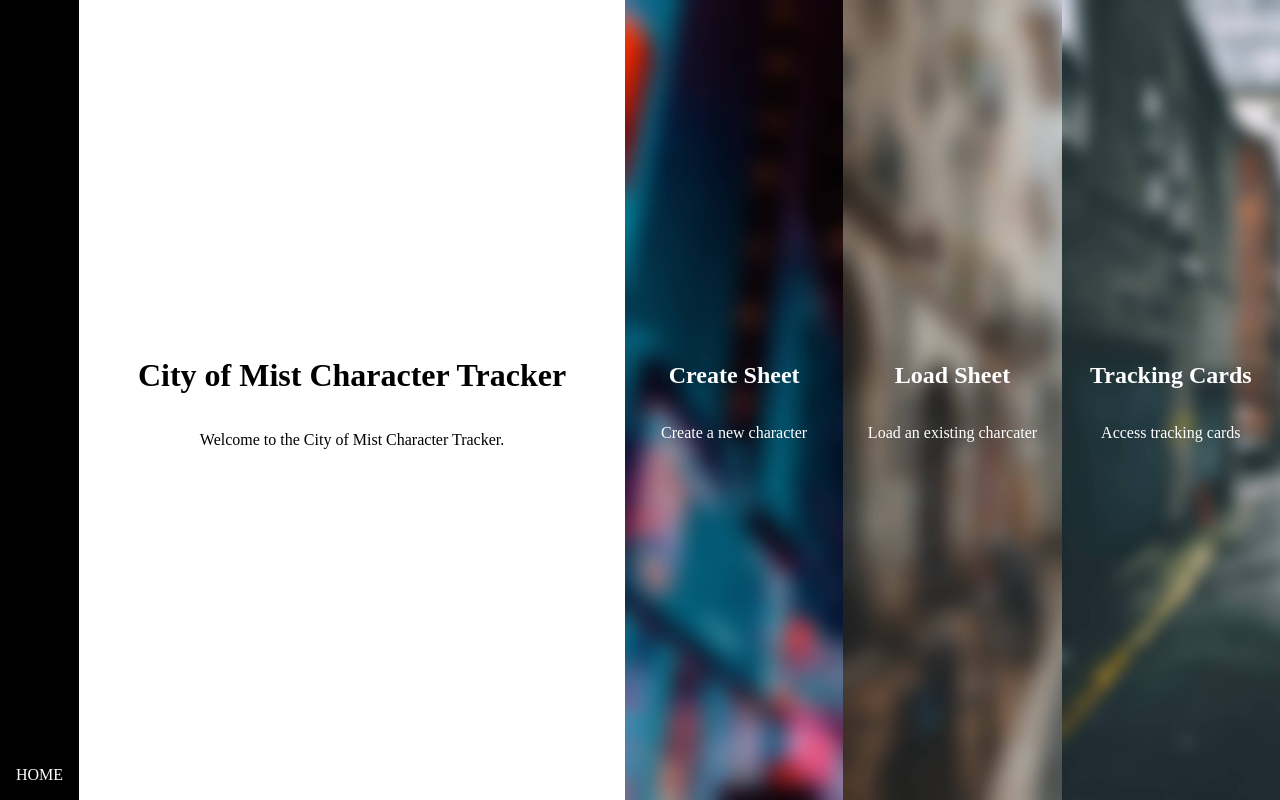
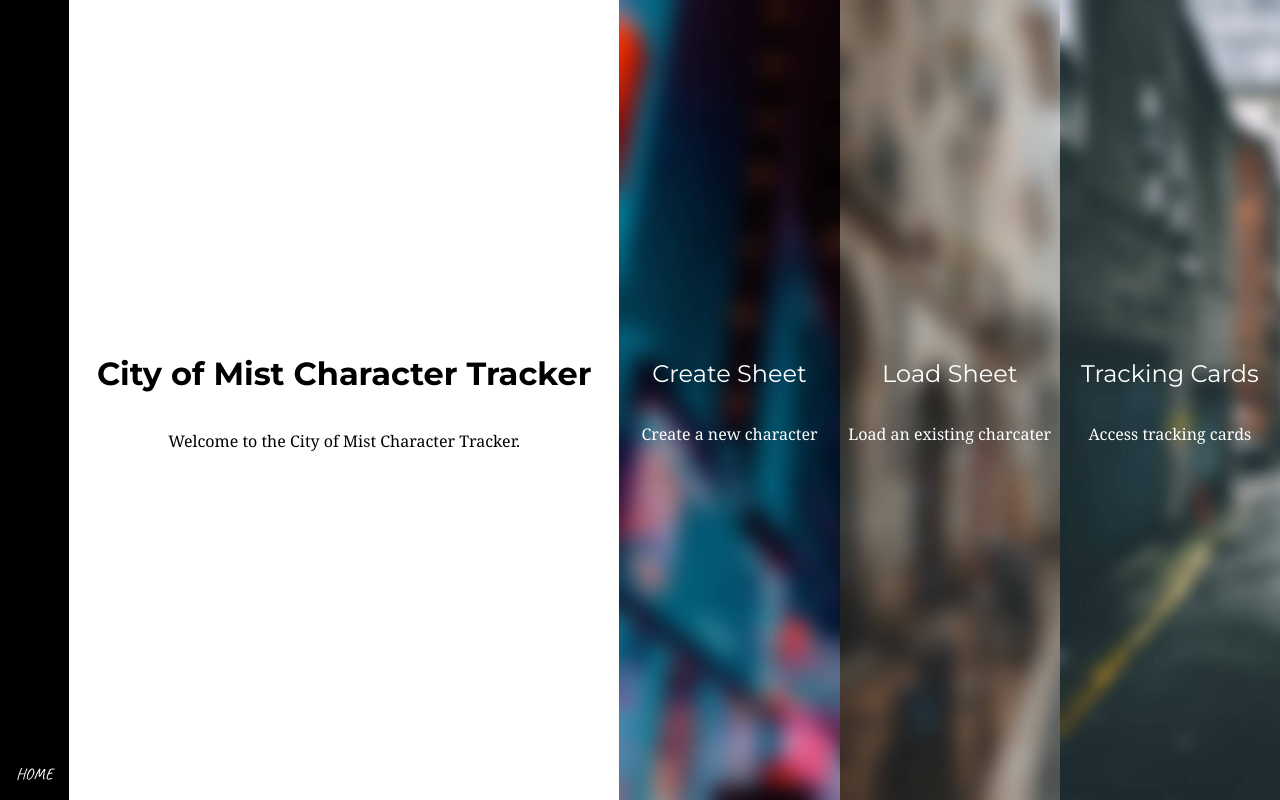
Before and after one commit to moobnt/CoMReroll, a plain HTML site: page index.html in a window 1280 px wide. Drawn offline with Linux system fonts and the light colour scheme.

Commit message:
Added placeholder fonts

```diff
--- a/styles/index-style.css
+++ b/styles/index-style.css
@@ -1,4 +1,7 @@
+@import url('https://fonts.googleapis.com/css2?family=Caveat:wght@400..700&family=Montserrat:ital,wght@0,100..900;1,100..900&family=Noto+Serif:ital,wght@0,100..900;1,100..900&family=Questrial&display=swap');
+
 html {
+    font-family: "Noto Serif", serif;
     margin: 0;
     padding: 0;
     height: 100%;
@@ -15,6 +18,7 @@ nav {
     display: flex;
     flex-direction: column-reverse;
     background-color: rgb(0, 0, 0);
+    font-family: "Caveat", serif;
     margin: 0;
     padding: 0;
     height: 100%;
@@ -29,6 +33,14 @@ nav ul {
 a {
     text-decoration: none;
     color: white;
+}
+
+h1, h2 {
+    font-family: "Montserrat", serif;
+}
+
+h2 {
+    font-weight: normal;
 }
 
 main {
```
